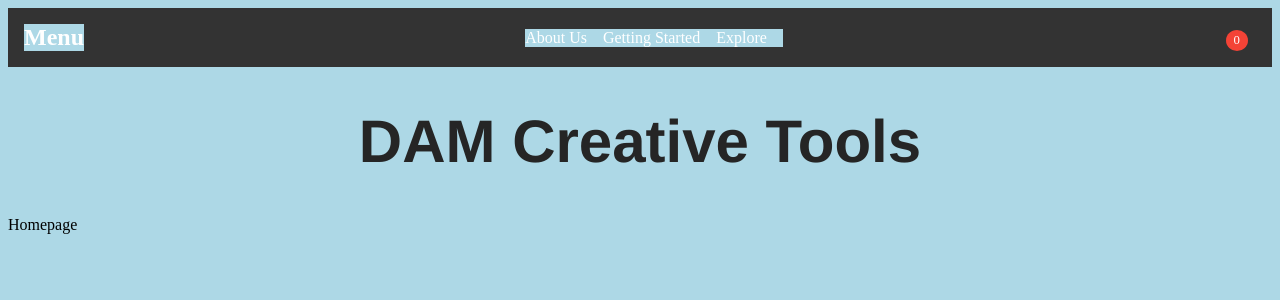
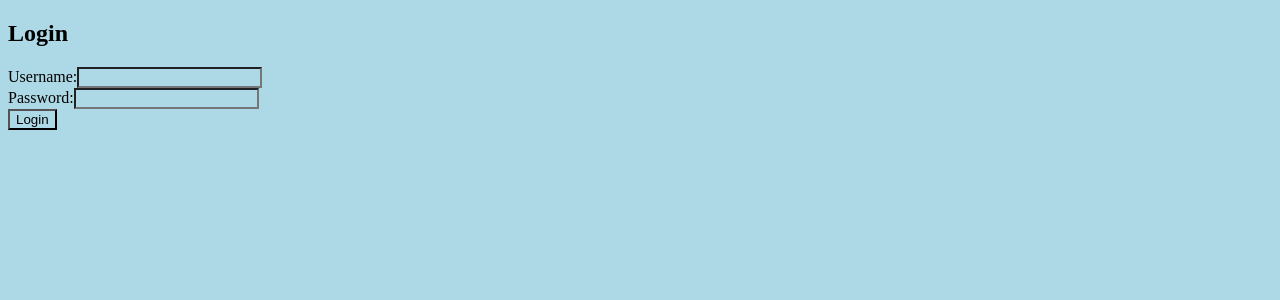
Before and after one commit to anneke030/Creative-Tools, a React (Create React App) app in the folder frontend/ui-ux/: page / in a window 1280 px wide. Shown: the top 300 px of the page. Built offline with nearby package versions, Linux system fonts and the light colour scheme.

Commit message:
login page

```diff
--- a/frontend/ui-ux/package.json
+++ b/frontend/ui-ux/package.json
@@ -8,6 +8,7 @@
     "@testing-library/user-event": "^13.5.0",
     "react": "^18.3.1",
     "react-dom": "^18.3.1",
+    "react-router-dom": "^6.27.0",
     "react-scripts": "5.0.1",
     "web-vitals": "^2.1.4"
   },
--- a/frontend/ui-ux/src/App.js
+++ b/frontend/ui-ux/src/App.js
@@ -1,16 +1,40 @@
 import './App.css';
 import React from 'react';
+import { BrowserRouter as Router, Route, Routes } from 'react-router-dom';
 import HomePage from './HomePage';
 import Navbar from './Navbar';
+import Login from './login';
 
 
-function App() {
+
+/*function App() {
   return (
+    <div>
+      <Login />
+
+    </div>
+  );
+}
+
+function HomePage() {
+  return(
     <div>
       <Navbar />
       <HomePage />
     </div>
+  )
+}*/
+
+const App = () => {
+  return (
+      <Router>
+          <Routes>
+              <Route path="/" element={<Login />} />
+              <Route path="/home" element={<HomePage />} />  {/* Use HomePage here */}
+          </Routes>
+      </Router>
   );
-}
+};
+
 
 export default App;
--- /dev/null
+++ b/frontend/ui-ux/src/login.js
@@ -0,0 +1,51 @@
+// src/Login.js
+import React, { useState } from 'react';
+import { useNavigate } from 'react-router-dom';
+
+const Login = () => {
+    const [username, setUsername] = useState('');
+    const [password, setPassword] = useState('');
+    const navigate = useNavigate(); // Hook to programmatically navigate
+
+    const handleSubmit = (e) => {
+        e.preventDefault();
+        // Add your login logic here
+        console.log('Logging in with:', { username, password });
+
+        // Navigate to the home page after successful login
+        navigate('/home');
+    };
+
+    return (
+        <div>
+            <h2>Login</h2>
+            <form onSubmit={handleSubmit}>
+                <div>
+                    <label>
+                        Username:
+                        <input
+                            type="text"
+                            value={username}
+                            onChange={(e) => setUsername(e.target.value)}
+                            required
+                        />
+                    </label>
+                </div>
+                <div>
+                    <label>
+                        Password:
+                        <input
+                            type="password"
+                            value={password}
+                            onChange={(e) => setPassword(e.target.value)}
+                            required
+                        />
+                    </label>
+                </div>
+                <button type="submit">Login</button>
+            </form>
+        </div>
+    );
+};
+
+export default Login;
```
Also changed, not shown: 1 other file (tests, documents, lock files or other folders).
